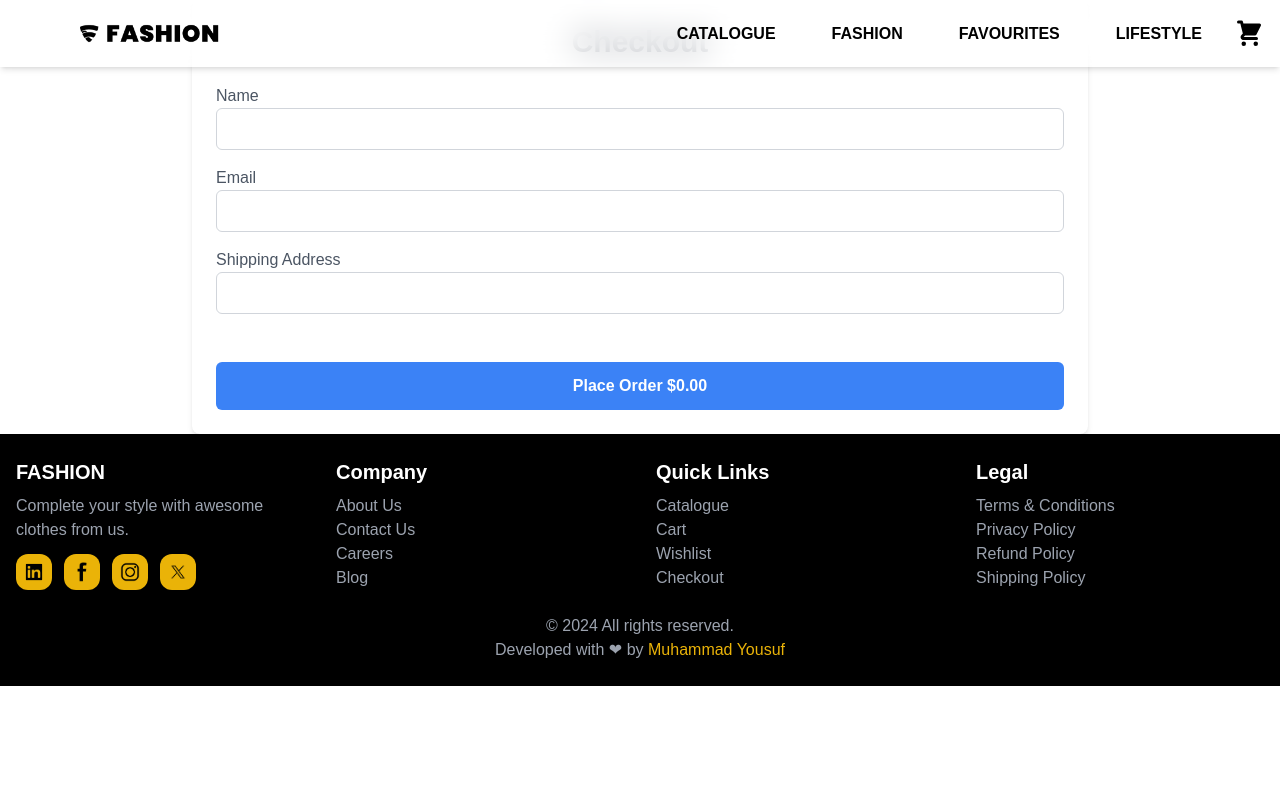
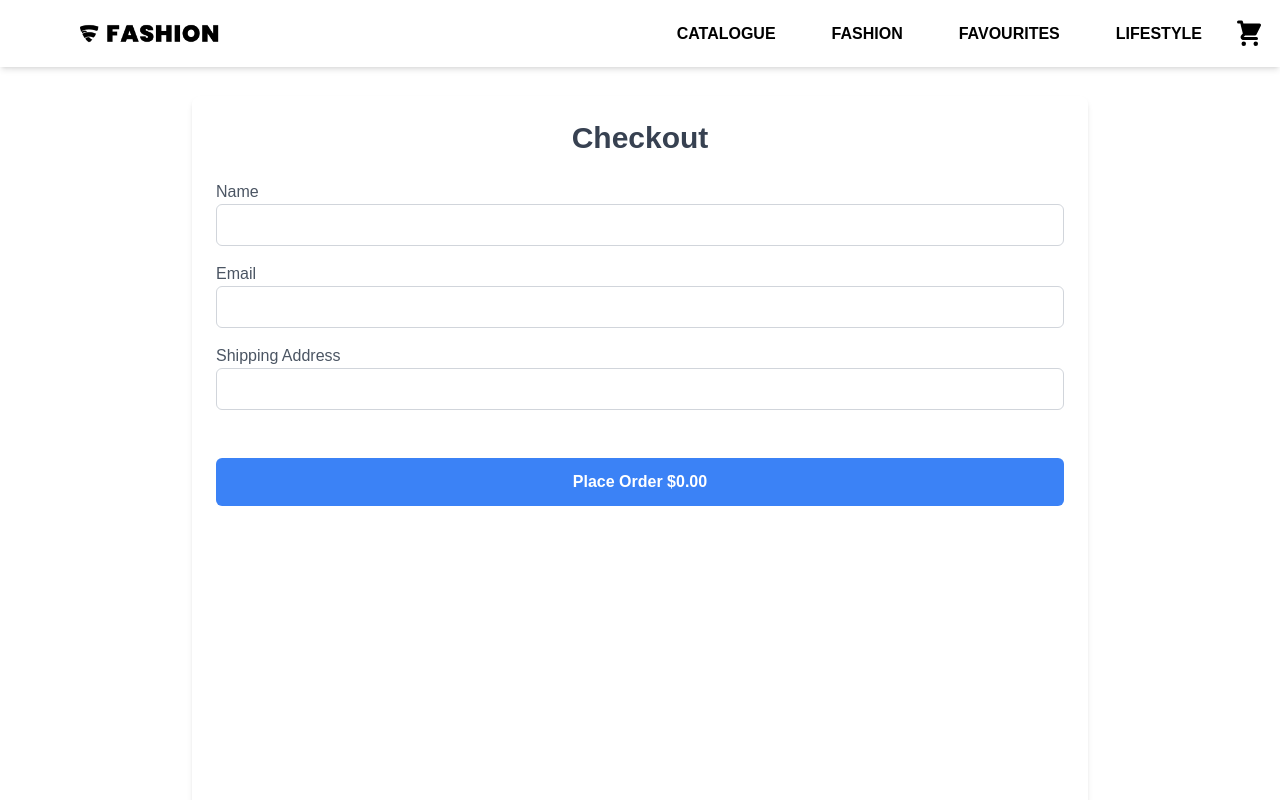
Before and after one commit to MYousuf-Codes/full-stack-nextjs-ecommerce, a Next.js app: page /checkout in a window 1280 px wide. Shown: the top 800 px of the page. Built offline with nearby package versions, Linux system fonts and the light colour scheme.

Commit message:
Update Checkout.tsx

```diff
--- a/src/app/checkout/Checkout.tsx
+++ b/src/app/checkout/Checkout.tsx
@@ -57,7 +57,7 @@ const CheckOutContent: React.FC = () => {
 
   return (
     <form onSubmit={handleSubmit}>
-      <div className="max-w-4xl mx-auto bg-white shadow-md rounded-lg p-6">
+      <div className="min-h-screen max-w-4xl mt-24 mx-auto bg-white shadow-md rounded-lg p-6">
         <h1 className="text-3xl font-bold mb-6 text-gray-700 text-center">
           Checkout
         </h1>
```
